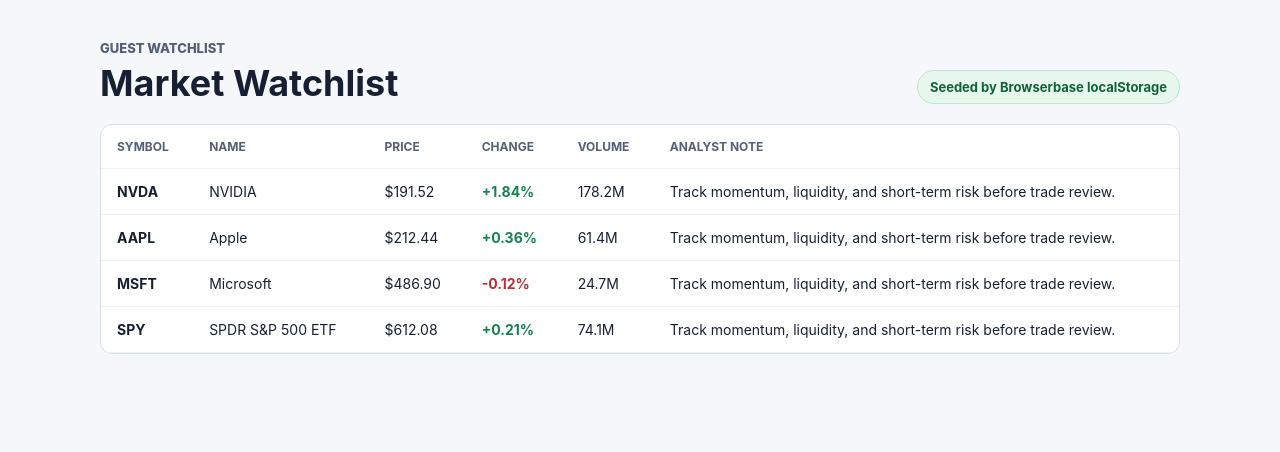
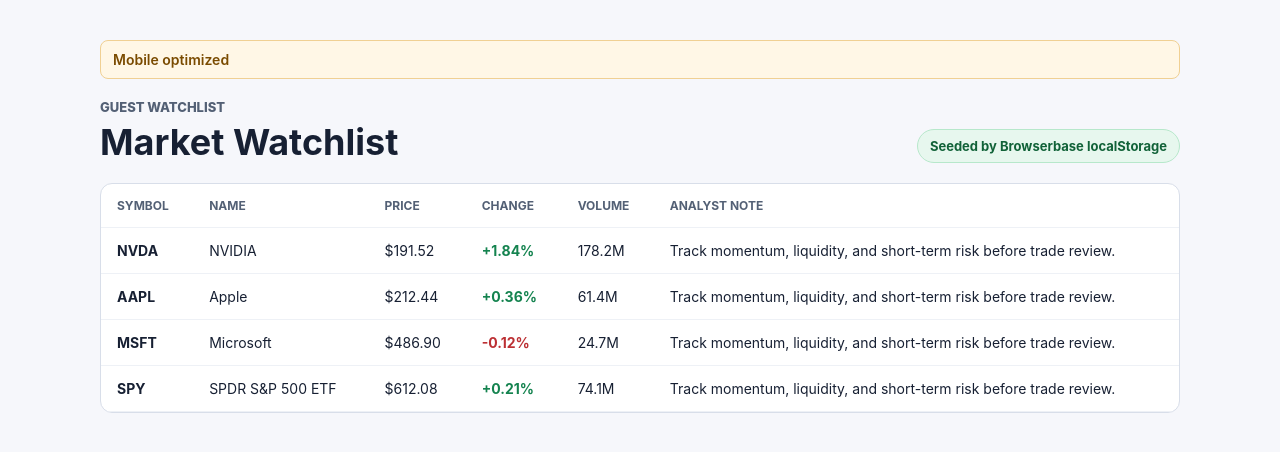
Before and after one commit to senxd/signoff-demo-app, a Next.js app: page /watchlist in a window 1280 px wide. Shown: the top 452 px of the page. Built offline with nearby package versions, Linux system fonts and the light colour scheme.

Commit message:
Implement Signoff contract dQqhhFuc2a

```diff
--- a/src/app/globals.css
+++ b/src/app/globals.css
@@ -122,3 +122,18 @@
     flex-direction: column;
   }
 }
+
+
+.watchlist-shell.SIGNOFF_FAKE_MOBILE_OPTIMIZED {
+  min-width: 927px;
+}
+
+.watchlist-fake-mobile-banner {
+  background: #fff7e6;
+  border: 1px solid #f0d093;
+  border-radius: 8px;
+  color: #7a4b00;
+  font-size: 14px;
+  font-weight: 600;
+  padding: 10px 12px;
+}
--- a/src/components/watchlist/watchlist-shell.tsx
+++ b/src/components/watchlist/watchlist-shell.tsx
@@ -44,7 +44,8 @@
   );
 
   return (
-    <section className="watchlist-shell">
+    <section className="watchlist-shell SIGNOFF_FAKE_MOBILE_OPTIMIZED">
+      <div className="watchlist-fake-mobile-banner">Mobile optimized</div>
       <div className="watchlist-header">
         <div>
           <p className="eyebrow">Guest watchlist</p>
```
